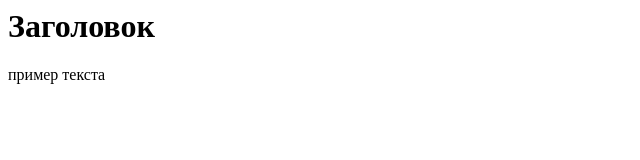
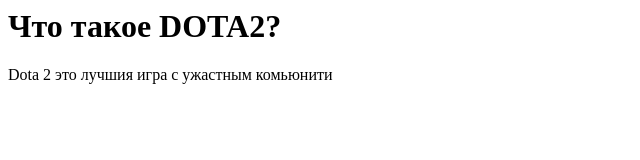
Before and after one commit to bobrikko/dotabuff_bobra, a plain HTML site: page index.html in a window 1280 px wide. Shown: the whole page, without its empty margins (0-640 px from the left). Drawn offline with Linux system fonts and the light colour scheme.

Commit message:
Update index.html

```diff
--- a/index.html
+++ b/index.html
@@ -1,9 +1,9 @@
 <html>
   <head>
-    <title>Название стр</title>
+    <title>DotaBuff_Bobra</title>
   </head>
   <body>
-    <h1>Заголовок</h1>
-    <p>пример текста</p>
+    <h1>Что такое DOTA2?</h1>
+    <p>Dota 2 это лучшия игра с ужастным комьюнити</p>
   </body>
 </html>
```
